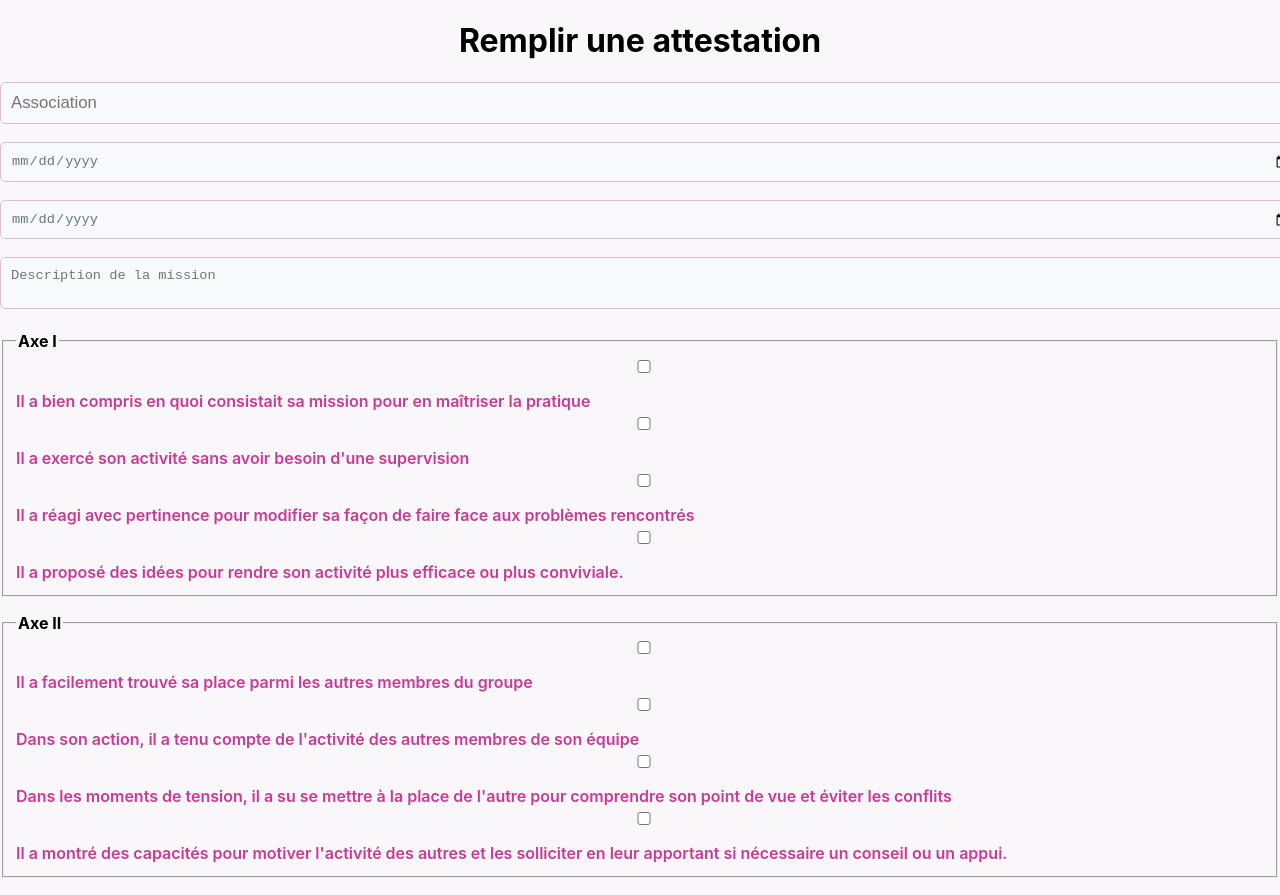
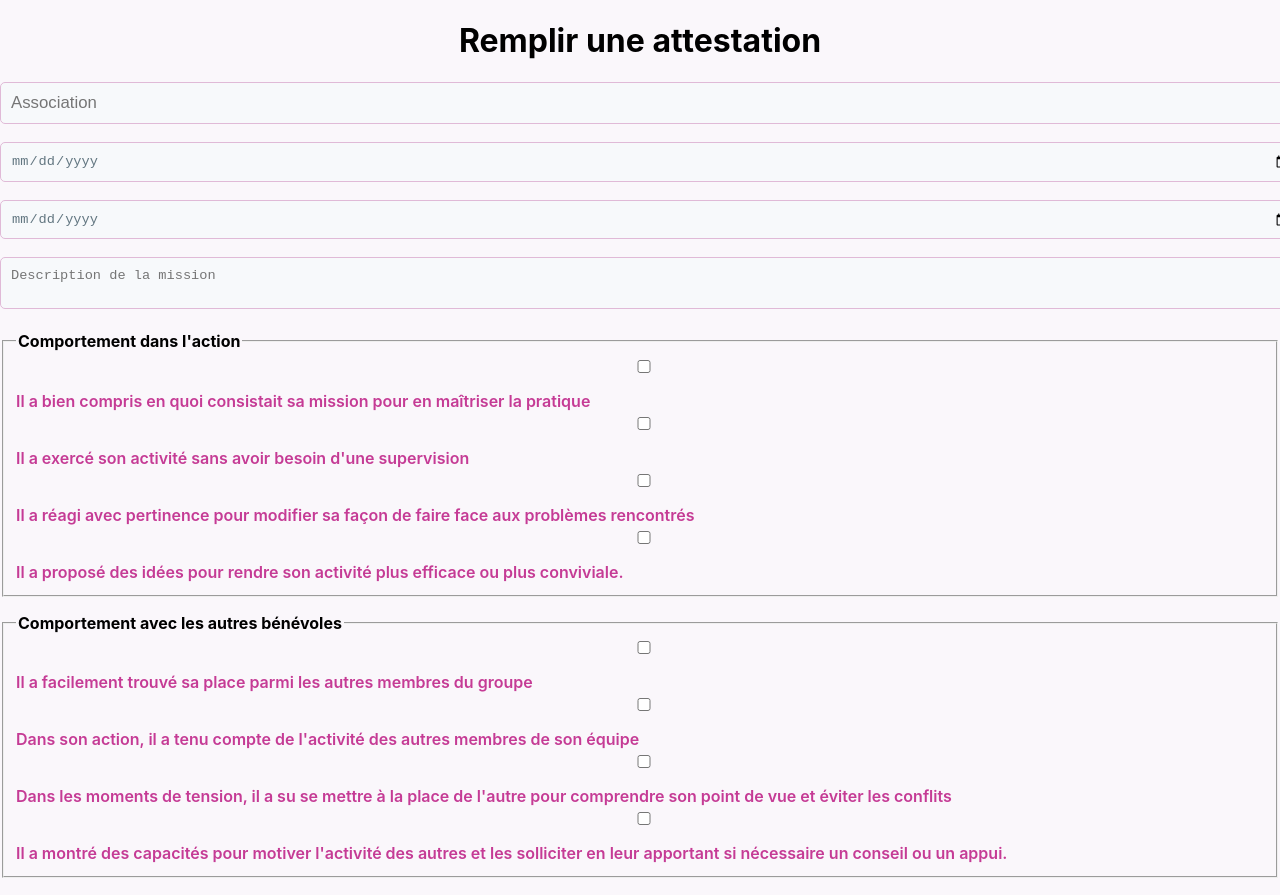
Before and after one commit to AnisseO/benevol-check, a React (Create React App) app in the folder frontend/: page /remplir-attestation in a window 1280 px wide. Shown: the top 895 px of the page. Built offline with nearby package versions, Linux system fonts and the light colour scheme; no server answers.

Commit message:
ajout libellé aux axes

```diff
--- a/frontend/src/pages/Attestation.js
+++ b/frontend/src/pages/Attestation.js
@@ -67,7 +67,7 @@ const Attestations = () => {
                   <ul>
                     {["I", "II", "III"].map(axe => (
                       <li key={axe}>
-                        <b>Axe {axe}</b>
+                        <b>{AXE_LABELS[axe]}</b>
                         <ul>
                           {att.evaluationComportements && att.evaluationComportements[axe] && att.evaluationComportements[axe].map((checked, idx) => (
                             <li key={idx}>
@@ -92,6 +92,12 @@ const Attestations = () => {
 
 export default Attestations;
 
+const AXE_LABELS = {
+  I: "Comportement dans l'action",
+  II: "Comportement avec les autres bénévoles",
+  III: "Comportement vis-à-vis de l'association"
+};
+
 const AXES = {
   I: [
     "Il a bien compris en quoi consistait sa mission pour en maîtriser la pratique",
--- a/frontend/src/pages/AttestationEnAttente.js
+++ b/frontend/src/pages/AttestationEnAttente.js
@@ -22,6 +22,13 @@ const AXES = {
     "Il s'est montré prêt à prendre des responsabilités dans l'animation, la vie collective ou le développement de l'association."
   ]
 };
+
+const AXE_LABELS = {
+  I: "Comportement dans l'action",
+  II: "Comportement avec les autres bénévoles",
+  III: "Comportement vis-à-vis de l'association"
+};
+
 
 const AttestationsDemandes = () => {
 
@@ -95,7 +102,7 @@ const AttestationsDemandes = () => {
                   <form onSubmit={e => {e.preventDefault(); handleValider(att);}}>
                     {Object.entries(AXES).map(([axe, criteres]) => (
                       <fieldset key={axe} style={{marginBottom: '1em'}}>
-                        <legend><strong>Axe {axe}</strong></legend>
+                        <legend><strong>{AXE_LABELS[axe]}</strong></legend>
                         {criteres.map((critere, idx) => (
                           <label key={critere} style={{display:'block', marginBottom:3}}>
                             <input
--- a/frontend/src/pages/RemplirAttestation.js
+++ b/frontend/src/pages/RemplirAttestation.js
@@ -36,6 +36,12 @@ const RemplirAttestation = () => {
     "Il s'est montré prêt à prendre des responsabilités dans l'animation, la vie collective ou le développement de l'association."
   ]
   };
+
+  const AXE_LABELS = {
+  I: "Comportement dans l'action",
+  II: "Comportement avec les autres bénévoles",
+  III: "Comportement vis-à-vis de l'association"
+};
 
   const [evaluation, setEvaluation] = useState({
     I: [false, false, false, false],
@@ -108,7 +114,7 @@ const RemplirAttestation = () => {
         /><br/>
         {Object.entries(AXES).map(([axe, criteres], idxAxe) => (
         <fieldset key={axe} style={{marginBottom: '1em'}}>
-          <legend><strong>Axe {axe}</strong></legend>
+          <legend><strong> {AXE_LABELS[axe]}</strong></legend>
           {criteres.map((critere, idx) => (
             <label key={critere} style={{display:'block', marginBottom:3}}>
               <input
```
Also changed, not shown: 1 other file (tests, documents, lock files or other folders).
